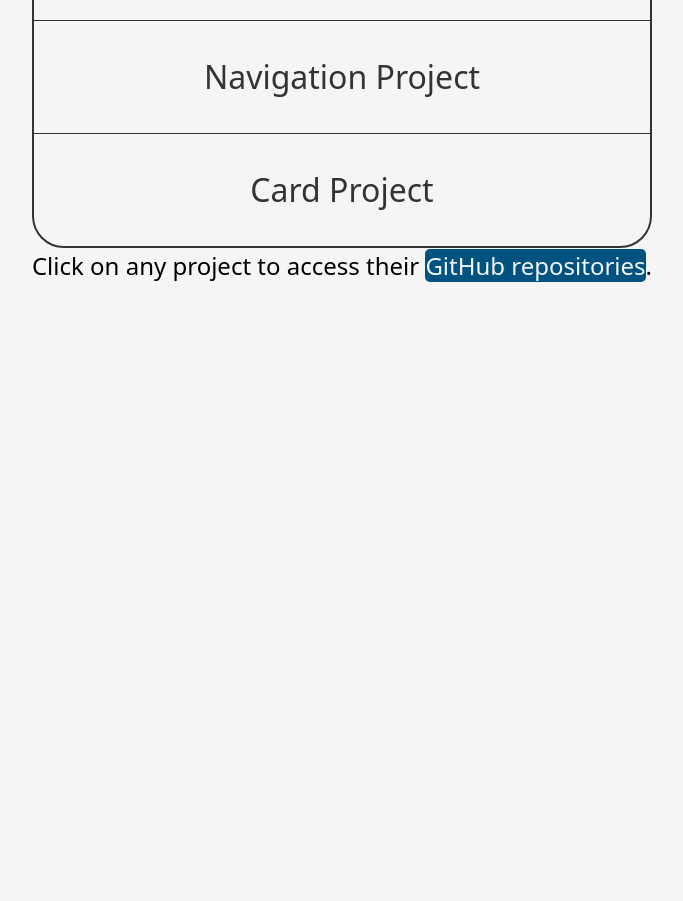
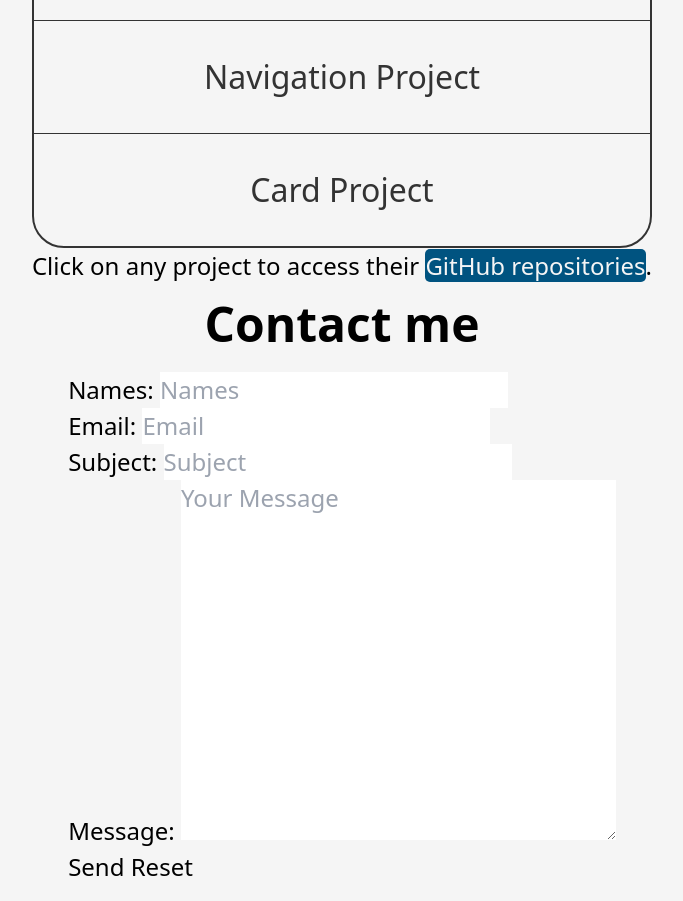
Before and after one commit to TR7J/SA-Project, a website: page build/index.html in a window 1280 px wide. Shown: the part 1494-2395 px from the top of the page, without its empty margins (298-981 px from the left). Before the commit the page ends 1794 px from the top, so only its background shows below. Drawn offline with Linux system fonts and the light colour scheme.

Commit message:
Adding contact me section

```diff
--- a/build/index.html
+++ b/build/index.html
@@ -95,7 +95,29 @@
             </nav>
             <p>Click on any project to access their <span>GitHub repositories</span>.</p>
         </section>
-
+        <section id="contactme">
+            <h2 class="main_contactme text-4xl font-bold text-center sm:text-5xl mb-6">Contact me</h2>
+            <form action="">
+                <p>
+                    <label for="names">Names:</label>
+                    <input type="text" name="names" id="names" class="input" placeholder="Names">
+                </p>
+                <p>
+                    <label for="email">Email:</label>
+                    <input type="text" name="email" id="email" class="input" placeholder="Email">
+                </p>
+                <p>
+                    <label for="subject">Subject:</label>
+                    <input type="text" name="subject" id="subject" class="input" placeholder="Subject" minlength="3" maxlength="60">
+                </p>
+                <p>
+                    <label for="message">Message:</label>
+                    <textarea name="message" id="message" cols="30" rows="10" class="input" placeholder="Your Message"></textarea>
+                </p>
+                <button class="contact__button" type="submit">Send</button>
+                <button class="contact__button" type="reset">Reset</button>
+            </form>
+        </section>
     </main>
 </body>
 </html>
```
